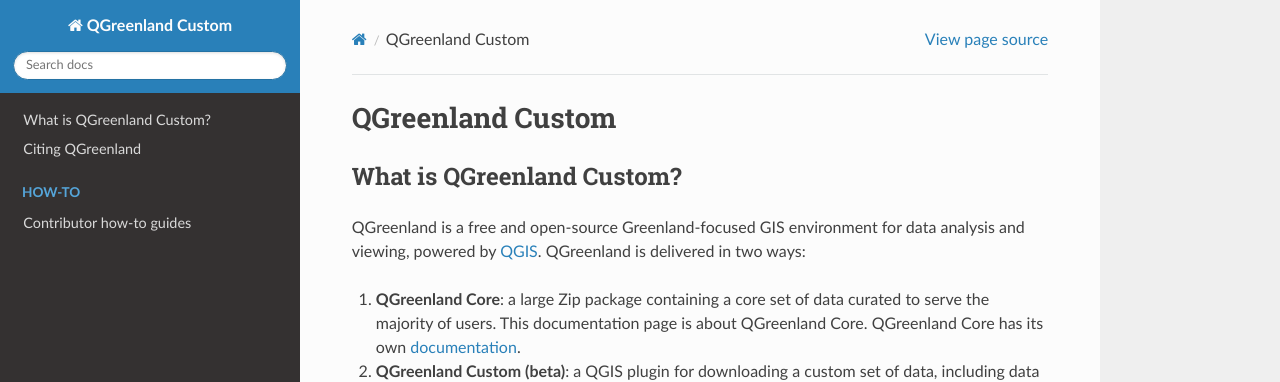
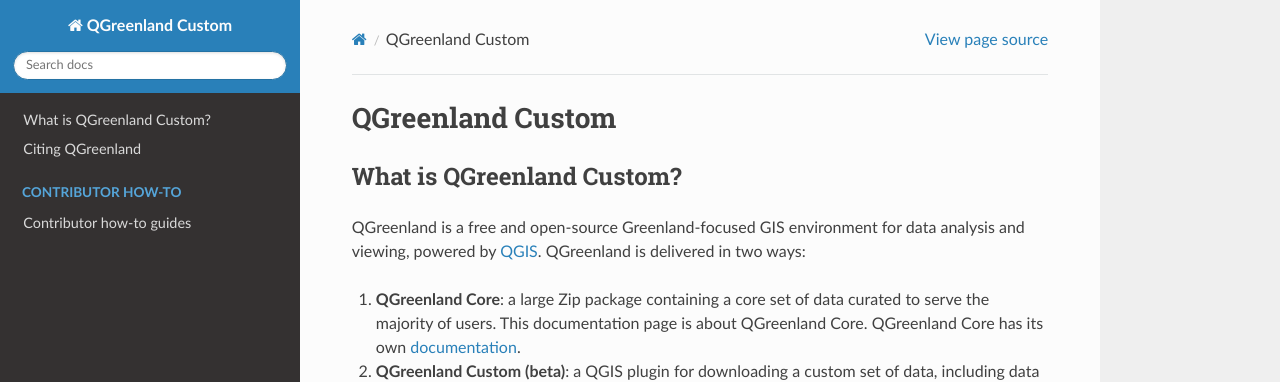
Before and after one commit to nsidc/qgreenland-plugin, a Sphinx documentation site: the page built from help/source/index.rst, in a window 1280 px wide. Shown: the top 382 px of the page. Built offline with Sphinx 7.4.7 and the Read the Docs theme 2.0.0, drawn with Linux system fonts in a browser that asks for light colours; formulas are drawn with MathJax 3; pages that are not in the unit, such as notebooks, are missing from menus; part of the change alters nothing that is shown.

```diff
--- a/help/source/index.rst
+++ b/help/source/index.rst
@@ -15,12 +15,20 @@ QGreenland Custom
 
 
 .. toctree::
-    :name: How-to
-    :caption: How-to
+    :name: Contributor How-to
+    :caption: Contributor How-to
     :maxdepth: 1
     :hidden:
 
     ./contributor-how-to/index
+
+
+.. toctree::
+    :name: User How-to
+    :caption: User How-to
+    :maxdepth: 1
+    :hidden:
+
     ./user-how-to/index
 
 
```
